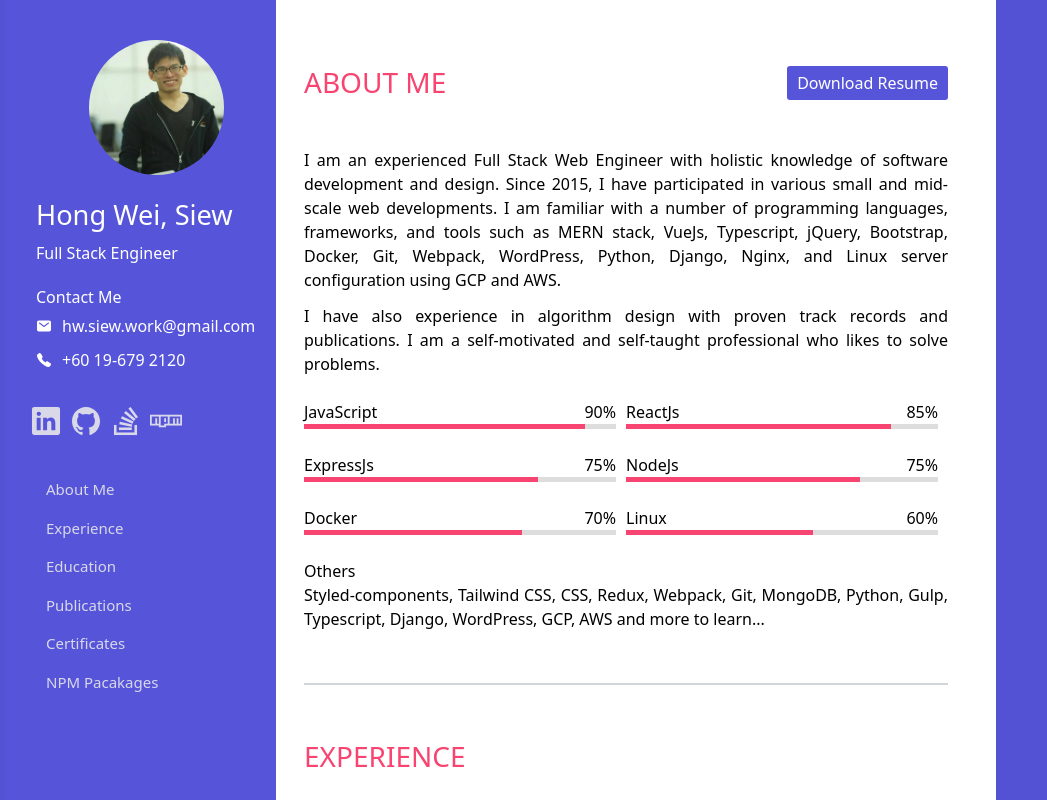
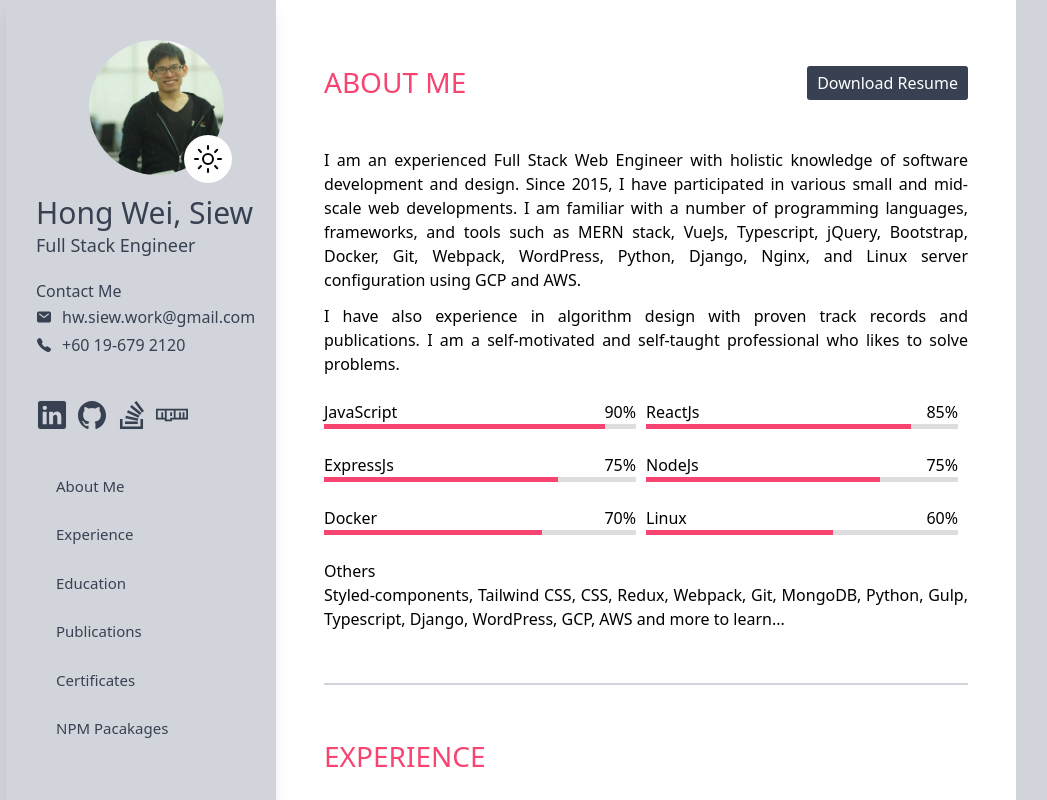
Before and after one commit to hwsiew/hwsiew.github.io, a React (Create React App) app: page / in a window 1280 px wide. Shown: the top 800 px of the page, without its empty margins (122-1169 px from the left). Built offline with nearby package versions, Linux system fonts and the light colour scheme.

Commit message:
Add dark theme support

```diff
--- a/src/App.css
+++ b/src/App.css
@@ -1,6 +1,9 @@
+:root {
+  --primary-color: #f74470;
+}
+
 body {
-  background-color: #5352d4;
-  /* background-color: #121212; */
+  overflow-x: hidden;
 }
 
 /* The side navigation menu */
@@ -12,8 +15,6 @@ body {
   z-index: 1; /* Stay on top */
   top: 0; /* Stay at the top */
   left: 0;
-  /* background-color: rgba(155, 26, 26, 0.02);  */
-  background-color: #5655da;
   transition: 0.5s; /* 0.5 second transition effect to slide in the sidenav */
   padding: 40px 0 0 30px;
 }
@@ -31,14 +32,14 @@ body {
 
 /* When you mouse over the navigation links, change their color */
 .sidenav a:hover {
-  color: #f74470
+  color: var(--primary-color);
 }
 
 .sidenav a.active{
-  color: #f74470;
+  color: var(--primary-color) !important;/* #978b8e !important; */
   background-color: white;
-  border-top-left-radius: 15px;
-  border-bottom-left-radius:15px;
+  border-top-left-radius: 20px;
+  border-bottom-left-radius:20px;
 }
 
 .avatar{
@@ -54,47 +55,13 @@ body {
 
 }
 
-.name {
-  color: white;
-
+.social-list a, #nav a{
+  color: inherit;
 }
 
-.name h1{
-  font-size: 1.7em;
-  margin: 20px auto 5px auto;
-
+ion-icon {
+  color:inherit;
 }
-
-.contact{
-  font-size: 12px;
-  color:white;
-  margin-top: 20px;;
-}
-
-.contact h3 {
-  margin-bottom: 0;;
-}
-
-.contact ul {
-  list-style-type: none;
-  padding:0;
-  margin: 0;
-}
-
-.contact ul li {
-  padding: 5px 0 5px 0;
-}
-
-.social-list {
-  color:white;
-  margin: 20px auto;
-  margin-left: -6px;
-}
-
-.social-list a {
-  display: inline-block;
-}
-
 
 /* Mobile navigation button */
 
@@ -102,111 +69,26 @@ body {
   background:rgba(12, 12, 12,0.5);
   height:40px;
   width: 40px;
-  position:absolute;
+  position:fixed;
   right: -40px;
   z-index: 2;
   margin-left: 0;
   display: none;
-  top:50px;
-}
-
-#mobile-nav span{
-  display: block;
-  position: absolute;
-  height: 3px;
-  width: 60%;
-  background: white;
-  border-radius: 9px;
-  opacity: 1;
-  left: 18%;
-  -webkit-transform: rotate(0deg);
-  -moz-transform: rotate(0deg);
-  -o-transform: rotate(0deg);
-  transform: rotate(0deg);
-  -webkit-transition: .25s ease-in-out;
-  -moz-transition: .25s ease-in-out;
-  -o-transition: .25s ease-in-out;
-  transition: .25s ease-in-out;
-}
-
-#mobile-nav span:nth-child(1) {
-  top: 13px;
-}
-
-#mobile-nav span:nth-child(2), #mobile-nav span:nth-child(3) {
-  top: 28px;
-}
-
-#mobile-nav span:nth-child(4) {
-  top: 43px;
-}
-
-#mobile-nav.open span:nth-child(1) {
-  top: 18px;
-  width: 0%;
-  left: 50%;
-}
-
-#mobile-nav.open span:nth-child(2) {
-  -webkit-transform: rotate(45deg);
-  -moz-transform: rotate(45deg);
-  -o-transform: rotate(45deg);
-  transform: rotate(45deg);
-}
-
-#mobile-nav.open span:nth-child(3) {
-  -webkit-transform: rotate(-45deg);
-  -moz-transform: rotate(-45deg);
-  -o-transform: rotate(-45deg);
-  transform: rotate(-45deg);
-}
-
-#mobile-nav.open span:nth-child(4) {
-  top: 18px;
-  width: 0%;
-  left: 50%;
+  top: 20px;
+  left: 0px;
 }
 
 /* Main */
 
 #main {
-  margin-left: calc(250px + 10%);
+  margin-left: calc(270px + 10%);
   transition: .5s;
-  /* padding: 20px 50px 20px 65px; */
   background: white;
   width: 740px;
+  position: relative;
 }
 
 /* Section */
-
-/* section {
-  padding-bottom: 50px;
-  border-bottom: solid 1px #EEE;
-} */
-
-/* section p {
-  text-align: justify;
-} */
-
-/* section h3 {
-  margin-bottom: 0;
-  text-transform: uppercase;
-  text-align: justify;
-} */
-
-/* section span {
-  color:gray;
-  font-size: 14px;
-} */
-
-/* .section-header {
-  margin: 50px auto;
-} */
-
-/* .section-header h2 {
-  color: #f74470;
-  text-transform: uppercase;
-} */
 
 #publications h3, #certificates h3 {
   text-transform: capitalize;
@@ -219,12 +101,10 @@ body {
 
 .resume-download {
   float:right;
-  background-color: #5655da;
   color:white;
   padding: 5px 10px;
   border-radius: 3px;
   cursor: pointer;
-  text-decoration: none;
 }
 
 .skills-container{
@@ -255,7 +135,7 @@ body {
   color: white; /* White text color */
   min-height: 5px;
   transition: 2s;
-  background-color: #f74470;
+  background-color: var(--primary-color);
 }
 
 .js {width: 90%;}
@@ -268,41 +148,11 @@ body {
 /*
   Navigation
 */
-ul#nav{
-  position: relative;
-  list-style-type: none;
-  padding-left: 0;
-}
-
 
 ul#nav li a {
   position: relative;
-  padding-left:10px;
-}
-
-
-ul#nav li a.active::before{
-  content: '';
-  position: absolute;
-  right:0;
-  top:-30px;
-  width: 30px;
-  height:30px;
-  background: #5655da;
-  border-radius: 50%;
-  box-shadow: 15px 15px 0 white;
-}
-
-ul#nav li a.active::after{
-  content: '';
-  position: absolute;
-  right:0;
-  bottom:-30px;
-  width: 30px;
-  height:30px;
-  background: #5655da;
-  border-radius: 50%;
-  box-shadow: 15px -15px 0 white;
+  padding-left: 20px;
+  margin: 10px 0px;
 }
 
 /* On smaller screens, where height is less than 450px, change the style of the sidenav (less padding and a smaller font size) */
--- a/src/App.js
+++ b/src/App.js
@@ -5,7 +5,8 @@ import {
 } from "react-router-dom";
 import { NavHashLink  as Link } from 'react-router-hash-link';
 import List from './components/List';
-import styled from 'styled-components'
+import styled from 'styled-components';
+import classNames from 'classnames';
 
 const Section = styled.section.attrs(props =>({
   className: 'pb-10 border-b-2 border-gray-300 text-justify'
@@ -21,25 +22,35 @@ const Section = styled.section.attrs(props =>({
 function App() {
 
   const [ toggle , setToggle ] = useState(false);
+  const [ theme, setTheme] = useState(() => {
+    let _theme = localStorage.getItem('theme') || 'light';
+    document.documentElement.classList.add(_theme);
+    return _theme;
+  });
+
+  const handleToggleTheme = function(){
+    document.documentElement.classList.remove(theme);
+    let _theme = theme === 'light' ? 'dark' : 'light';
+    localStorage.setItem('theme', _theme);
+    document.documentElement.classList.add(_theme);
+    setTheme(_theme);
+  }
 
   return (
+    <div className="w-full bg-gray-300 dark:bg-black">
     <Router>
-      <header id="mySidenav" className={toggle ? 'sidenav pushed' : 'sidenav'}>
-        <div id="mobile-nav" className={toggle ? 'open' : ''} onClick={() => setToggle(!toggle) }>
-        <ion-icon name="menu" style={{fontSize:40,color:'white'}}></ion-icon>
-          {/* <span></span>
-          <span></span>
-          <span></span>
-          <span></span> */}
+      <header id="mySidenav" className={classNames('sidenav bg-transparent shadow-lg overflow-y-auto', {'pushed': toggle})}>
+        <div className="avatar relative">
+          <img src="/me.jpg" alt="avatar"></img>
+          <button className="absolute -bottom-2 -right-2 bg-white rounded-full p-2 flex">
+            <ion-icon name={theme === 'light' ? 'sunny-outline' : 'moon'} onClick={handleToggleTheme} style={{fontSize:32}}></ion-icon>
+          </button>
         </div>
-        <div className="avatar">
-          <img src="/me.jpg" alt="avatar"></img>
+        <div className="text-gray-700 dark:text-white pt-5">
+          <h1 className="text-3xl">Hong Wei, Siew </h1>
+          <span className="text-lg">Full Stack Engineer</span>
         </div>
-        <div className="name">
-          <h1>Hong Wei, Siew </h1>
-          <span>Full Stack Engineer</span>
-        </div>
-        <div className="contact">
+        <div className="text-gray-700 dark:text-white py-5 text-lg">
           <h3 className="text-base">Contact Me</h3>
           <ul>
             <li style={{display:'flex',alignItems:'center',fontSize:16}}>
@@ -53,12 +64,12 @@ function App() {
           </ul>
         </div>
 
-        <div className="social-list">
-          <a  href="https://www.linkedin.com/in/hw-siew/" target="_blank" rel="noreferrer">
+        <div className="flex text-gray-700 dark:text-white social-list py-3">
+          <a href="https://www.linkedin.com/in/hw-siew/" target="_blank" rel="noreferrer">
             <ion-icon name="logo-linkedin" size="large"></ion-icon>
           </a>
           <a href="https://github.com/hwsiew" target="_blank" rel="noreferrer">
-            <ion-icon name="logo-github" size="large"></ion-icon>
+            <ion-icon name="logo-github" size="large" ></ion-icon>
           </a>
           <a href="https://stackoverflow.com/users/5150558/hw-siew" target="_blank" rel="noreferrer">
             <ion-icon name="logo-stackoverflow" size='large'></ion-icon>
@@ -68,7 +79,7 @@ function App() {
           </a>
         </div>
 
-        <ul id="nav">
+        <ul id="nav" className="text-gray-700 dark:text-white">
           <li>
             <Link smooth to="#about" activeClassName="active">About Me</Link>
           </li>
@@ -92,13 +103,18 @@ function App() {
 
       <div id="main" className={toggle ? 'main-pushed pt-4 pb-64 bg-white md:px-12 px-11' : 'md:px-12 px-11 pt-4 pb-64 bg-white'}>
 
+        {/* MOBILE TOGGLE */}
+        <div id="mobile-nav" className={classNames('cursor-pointer',{open: toggle})} onClick={() => setToggle(!toggle) }>
+          <ion-icon name="menu" style={{fontSize:40,color:'white'}}></ion-icon>
+        </div>
+
         {/* About */}
         <Section  id="about">
           <div className="section-header">
             <a
               href="/Hong Wei, Siew-20210512.pdf"
               target="_blank"
-              className="resume-download">Download Resume</a>
+              className="resume-download bg-gray-700">Download Resume</a>
             <h2 className={'text-2xl'}>About me</h2>
           </div>
           <div>
@@ -295,6 +311,7 @@ function App() {
         </Section>
       </div>
     </Router>
+    </div>
   );
 }
 
--- a/tailwind.config.js
+++ b/tailwind.config.js
@@ -1,6 +1,6 @@
 module.exports = {
   purge: ['./src/**/*.{js,jsx,ts,tsx}', './public/index.html'],
-  darkMode: false, // or 'media' or 'class'
+  darkMode: 'class', // or 'media' or 'class'
   theme: {
     extend: {},
   },
```
